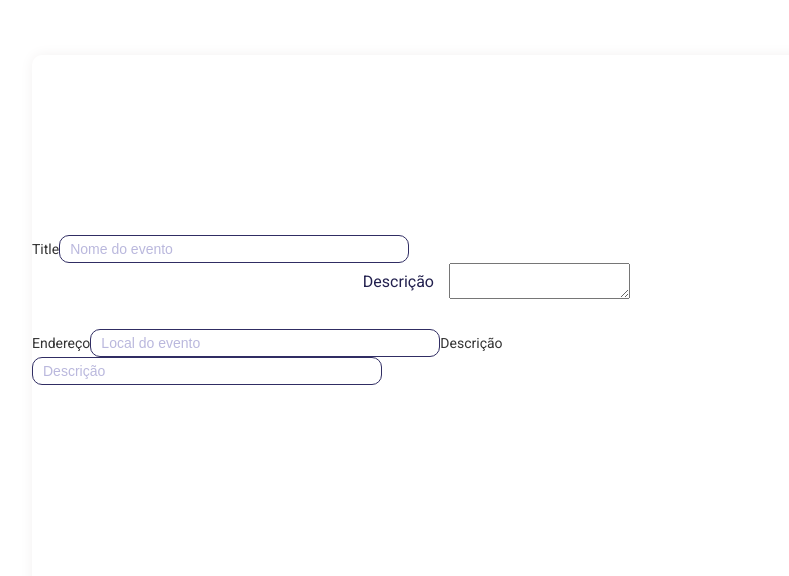
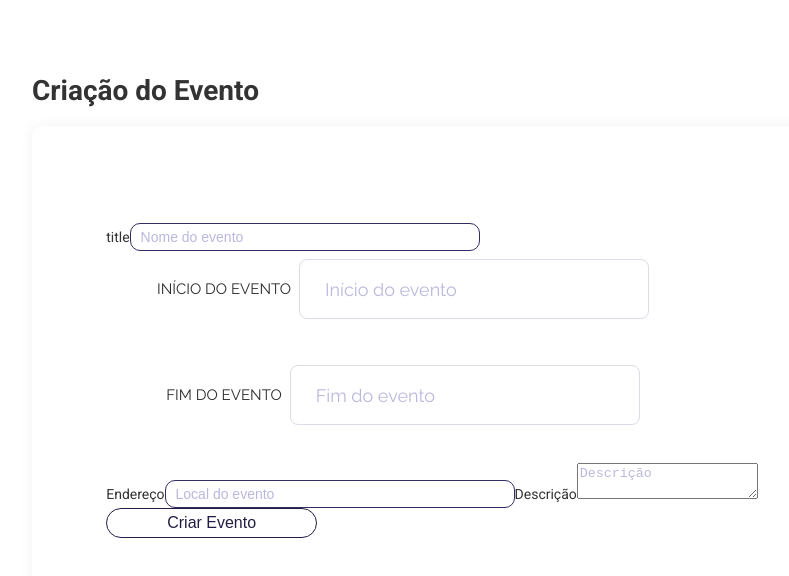
Before and after one commit to reisvitt/eventos, a React (Create React App) app: page /event/create in a window 1280 px wide. Shown: the top 576 px of the page, without its empty margins (191-980 px from the left). Built offline with nearby package versions, Linux system fonts and the light colour scheme.

Commit message:
Changes in validation

```diff
--- a/src/components/Datepicker/index.js
+++ b/src/components/FormComponents/Datepicker/index.js
@@ -22,10 +22,11 @@ export default class Datepicker extends React.Component {
           <label>{this.props.text}</label>
         </div>
         <DatePicker
-          selected={this.props.value}
+          selected={this.props.selected}
           onChange={this.props.onChange}
           dateFormat='dd/MM/yyyy'
           minDate={new Date()}
+          placeholderText={this.props.text}
         />
       </div>
     ); //fim return
--- a/src/components/Formulary/index.js
+++ b/src/components/FormComponents/Formulary/index.js
@@ -1,23 +1,6 @@
 import React from "react";
-import Datepicker from "../../components/Datepicker";
-import { Formik, Form, useField } from 'formik';
+import { Formik, Form } from 'formik';
 import "./styles.css";
-import { isThisHour } from "date-fns";
-
-const MyTextInput = ({ label, ...props }) => {
-  // useField() returns [formik.getFieldProps(), formik.getFieldMeta()]
-  // which we can spread on <input> and also replace ErrorMessage entirely.
-  const [field, meta] = useField(props);
-  return (
-      <>
-          <label htmlFor={props.id || props.name}>{label}</label>
-          <input className="text-input" {...field} {...props} />
-          {meta.touched && meta.error ? (
-              <div className="error">{meta.error}</div>
-          ) : null}
-      </>
-  );
-};
 
 export default class Formulary extends React.Component {
   constructor(props) {
@@ -37,7 +20,7 @@ export default class Formulary extends React.Component {
         onSubmit={this.props.onSubmit}
         >
           <Form>
-              {this.props.contents}
+              {this.props.content}
               {this.props.button}
           </Form>
         </Formik>
--- /dev/null
+++ b/src/components/FormComponents/MyTextAreaInput/index.js
@@ -0,0 +1,40 @@
+import React from "react";
+import { useField } from 'formik';
+import "./styles.css";
+
+const TextAreaInput = ({ label, ...props }) => {
+    const [field, meta] = useField(props);
+    return (
+        <>
+            <label htmlFor={props.id || props.name}>{label}</label>
+            <textarea className="text-input" {...field} {...props} />
+            {meta.touched && meta.error ? (
+                <div className="error">{meta.error}</div>
+            ) : null}
+        </>
+    );
+}
+
+export default class MyTextAreaInput extends React.Component {
+    constructor(props) {
+        super(props);
+
+        //eh o estado do componente, dentro desse estado guardaremos todas as variaveis que utilizaremos
+        this.state = {
+            newCommentText: ""
+        }; //fim this.state
+    } //fim metodo construtor
+
+    render() {
+        return (
+            <TextAreaInput
+                value={this.props.value}
+                label={this.props.label}
+                name={this.props.name}
+                type={this.props.type}
+                placeholder={this.props.placeholder}
+                onChange={this.props.onChange}
+            />
+        ); //fim return
+    } //fim metodo render
+} //fim da classe MyTextInput
--- a/src/components/MyTextInput/index.js
+++ b/src/components/FormComponents/MyTextInput/index.js
@@ -1,5 +1,5 @@
 import React from "react";
-import { Formik, Form, useField } from 'formik';
+import { useField } from 'formik';
 import "./styles.css";
 
 const TextInput = ({ label, ...props }) => {
@@ -28,10 +28,12 @@ export default class MyTextInput extends React.Component {
     render() {
         return (
             <TextInput
+                value={this.props.value}
                 label={this.props.label}
                 name={this.props.name}
                 type={this.props.type}
                 placeholder={this.props.placeholder}
+                onChange={this.props.onChange}
             />
         ); //fim return
     } //fim metodo render
--- a/src/pages/CreateEvent/index.js
+++ b/src/pages/CreateEvent/index.js
@@ -1,20 +1,22 @@
 import React, { useState } from "react";
-import Formulary from "../../components/Formulary";
-import MyTextInput from "../../components/MyTextInput";
-import Campo from "../../components/Campo";
-import Datepicker from "../../components/Datepicker";
+import Formulary from "../../components/FormComponents/Formulary";
+import MyTextInput from "../../components/FormComponents/MyTextInput";
+import MyTextAreaInput from "../../components/FormComponents/MyTextAreaInput";
+import Datepicker from "../../components/FormComponents/Datepicker";
 import api from "../../services/api";
 import { getToken } from "../../utils/auth";
 
 import "./styles.css";
 
 const validate = values => {
+  console.log(values)
   const errors = {};
   if (!values.title) {
     errors.title = 'Required';
   } else if (values.title.length > 15) {
     errors.title = 'Must be 15 characters or less';
   }
+
   return errors;
 };
 
@@ -32,7 +34,6 @@ const RegisterEvent = (props) => {
   const [address, setAddress] = useState("");
   const [email, setEmail] = useState("");
   const [contact, setContact] = useState("");
-  const [coordinator, setCoordinator] = useState("");
   const [accountable, setAccountable] = useState("");
   const [description, setDescription] = useState("");
   const [price, setPrice] = useState("");
@@ -40,14 +41,12 @@ const RegisterEvent = (props) => {
   const [startSubscriptionEvent, setStartSubscriptionEvent] = useState("");
   const [endSubscriptionEvent, setEndSubscriptionEvent] = useState("");
 
-  /* vector */
-  const [assistentName, setAssistentName] = useState("");
   const [erroMessage, setErrorMessage] = useState("");
   const [errorVisible, setErrorVisible] = useState(false);
 
   document.title = "Criar Evento"; // title of page
 
-  const handleSubmit = async (e) => {
+  const handleSubmit = async e => {
     e.preventDefault();
 
     console.log(getToken('event-token'))
@@ -88,119 +87,87 @@ const RegisterEvent = (props) => {
 
   return (
     <div className="content">
+      {errorVisible ? (
+        <label className="errorMessage">{erroMessage}</label>
+      ) : null}
+      <h1>
+        <strong>Criação do Evento</strong>
+      </h1>
       <Formulary
         initialValues={{
           title: '',
           address: '',
           description: '',
         }}
-        validate
-        onSubmit={handleSubmit}
-        contents={
+        //validate={validate}
+        //onSubmit={handleSubmit}
+        content={
           <>
             <MyTextInput
-              label="Title"
+              label="title"
               name="title"
               type="text"
               placeholder="Nome do evento"
+              value={title}
+              onChange={(e) => {
+                setTitle(e.target.value);
+              }}
             />
-            <div className="campo-container">
-              <div>
-                <label>Descrição</label>
+
+            <div className="row">
+              <div className="col">
+                <Datepicker
+                  selected={startDateEvent}
+                  onChange={date => {
+                    setStartDateEvent(date)
+                  }
+                  }
+                  text="Início do evento"
+                />
               </div>
-              <textarea
-                className="input"
-                value={description}
-                onChange={(e) => {
-                  setDescription(e.target.value);
-                }}
-              />
+              <div className="col">
+                <Datepicker
+                  selected={endDateEvent}
+                  onChange={date => {
+                    setEndDateEvent(date)
+                  }
+                  }
+                  text="Fim do evento"
+                />
+              </div>
             </div>
             <MyTextInput
               label="Endereço"
               name="address"
               type="text"
               placeholder="Local do evento"
+              value={address}
+              onChange={(e) => {
+                setAddress(e.target.value);
+              }}
             />
-
-            <MyTextInput
+            <MyTextAreaInput
               label="Descrição"
               name="description"
               type="text"
               placeholder="Descrição"
-            />
-          </>
-        }
-      />
-      {/* <div className="form-content">
-        {errorVisible ? (
-          <label className="errorMessage">{erroMessage}</label>
-        ) : null}
-        <h1>
-          <strong>Criação do Evento</strong>
-        </h1>
-
-        <form onSubmit={handleSubmit}>
-          <Campo
-            value={title}
-            onChange={(e) => {
-              setTitle(e.target.value);
-            }}
-            text="*Nome do Evento"
-          />
-
-          <div class="row">
-            <div class="col">
-              <Datepicker
-                selected={startDateEvent}
-                onChange={date => {
-                  setStartDateEvent(date)
-                  console.log(startDateEvent)
-                }
-                }
-                text="Início do evento"
-              />
-            </div>
-            <div class="col">
-              <Datepicker
-                selected={endDateEvent}
-                onChange={date => {
-                  setEndDateEvent(date)
-                  console.log(endDateEvent)
-                }
-                }
-                text="Fim do evento"
-              />
-            </div>
-          </div>
-
-          <Campo
-            value={address}
-            onChange={(e) => {
-              setAddress(e.target.value);
-            }}
-            text="Localidade"
-          />
-
-          <div className="campo-container">
-            <div>
-              <label>Descrição</label>
-            </div>
-            <textarea
-              className="input"
               value={description}
               onChange={(e) => {
                 setDescription(e.target.value);
               }}
             />
-          </div>
-          <div>
-            <button type="submit" className="link">
-              Criar Evento
+          </>
+        }
+        button={
+          <>
+            <div>
+              <button type="submit" className="link">
+                Criar Evento
             </button>
-          </div>
-        </form>
-      </div> */}
+            </div>
+          </>
+        }
+      />
     </div>
   ); //fim return
 }; //fim classe RegisterEvent
```
Also changed, not shown: src/components/FormComponents/Datepicker/styles.css (renamed from src/components/Datepicker/styles.css), src/components/FormComponents/Formulary/styles.css (added), src/components/FormComponents/MyTextAreaInput/styles.css (added), src/components/FormComponents/MyTextInput/styles.css (added).
